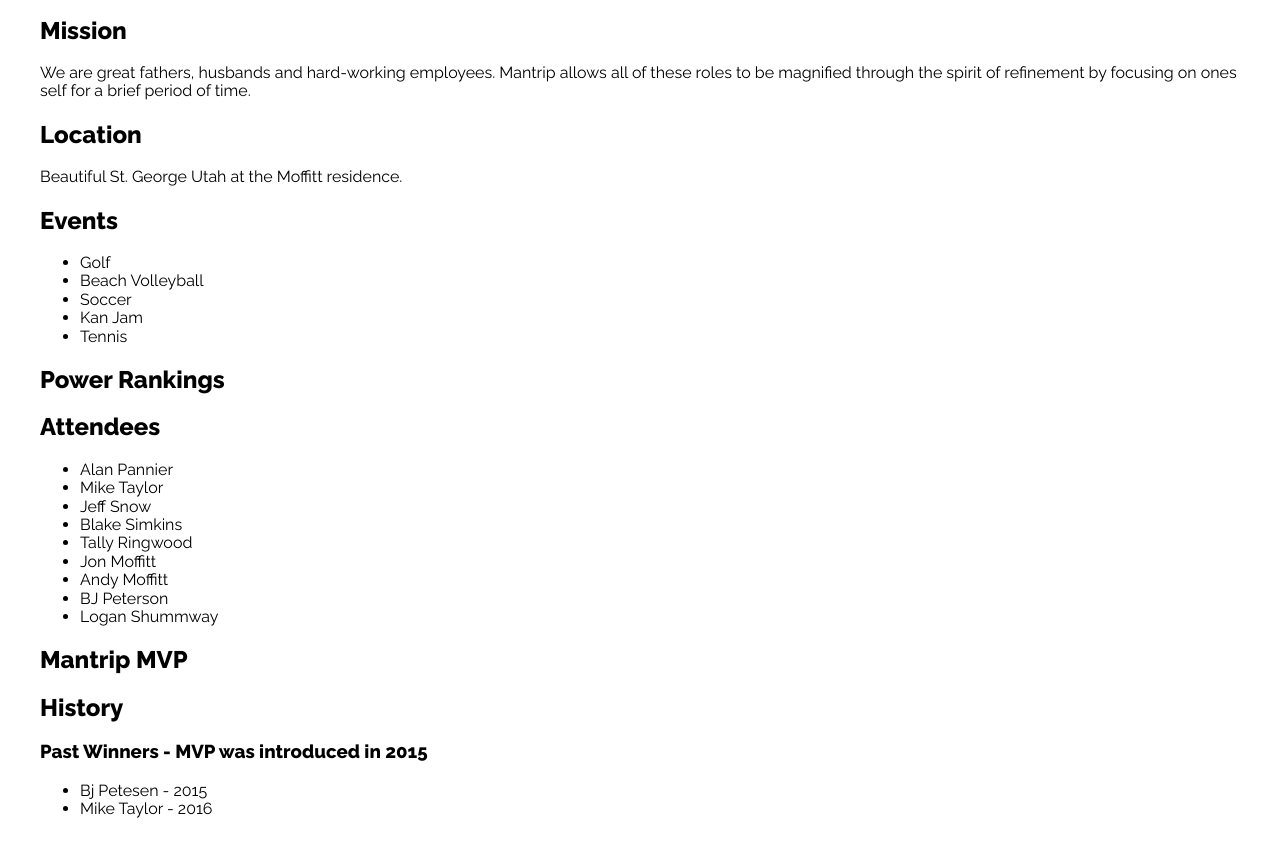
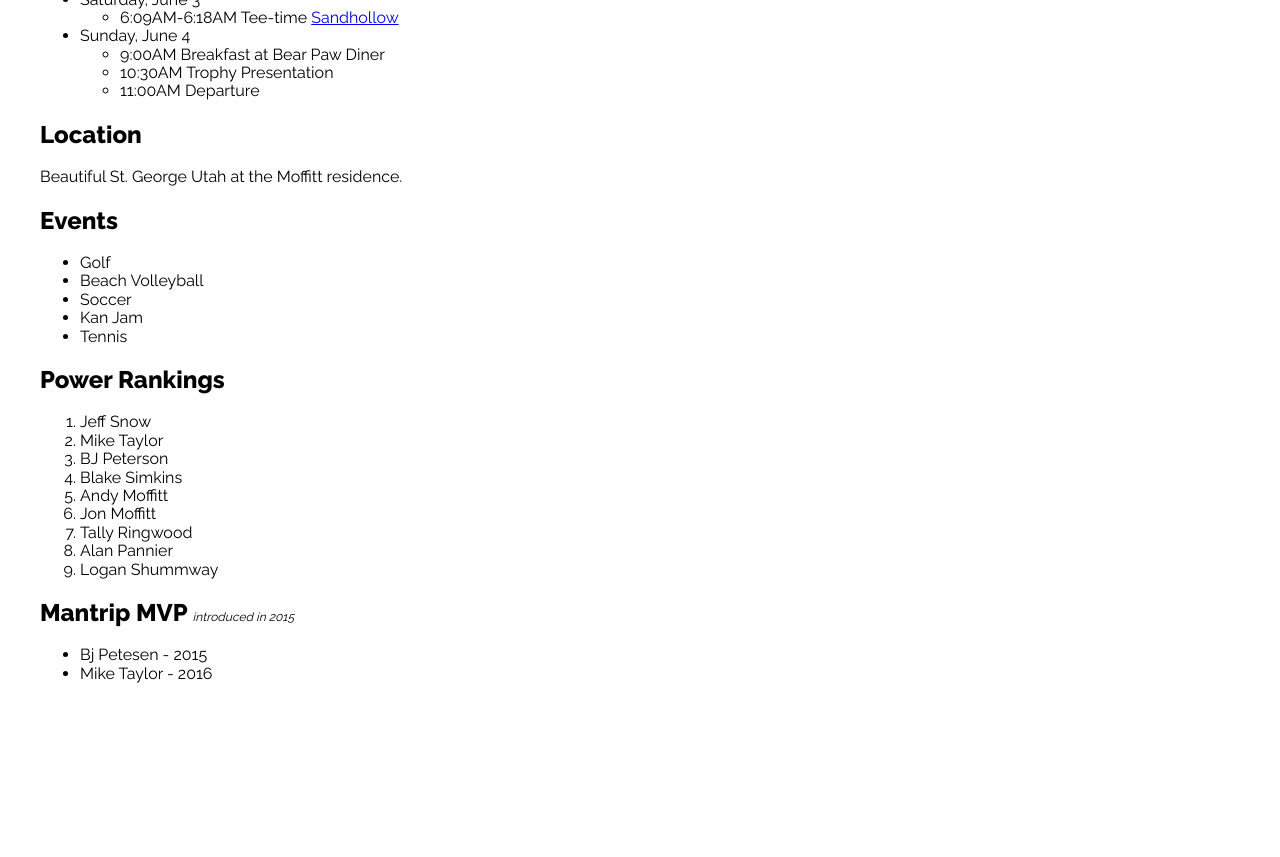
Before and after one commit to blakesimkins/mantrip, a plain HTML site: page index.html in a window 1280 px wide. Shown: the part 1205-2062 px from the top of the page. After the commit the page ends 1944 px from the top, so only its background shows below. Drawn offline with nearby package versions, Linux system fonts and the light colour scheme.

Commit message:
tweaking the copy

```diff
--- a/index.html
+++ b/index.html
@@ -15,6 +15,8 @@
     </section>
     <section class="content--container">
 
+      <h2>Mission</h2>
+      <p>We are great fathers, husbands and hard-working employees. Mantrip allows all of these roles to be magnified through the spirit of refinement by focusing on ones self for a brief period of time.</p>
 
       <h2>Calendar</h2>
         <ul>
@@ -45,8 +47,6 @@
               <li>11:00AM Departure</li>
             </ul>
         </ul>
-      <h2>Mission</h2>
-      <p>We are great fathers, husbands and hard-working employees. Mantrip allows all of these roles to be magnified through the spirit of refinement by focusing on ones self for a brief period of time.</p>
       <h2>Location</h2>
       <p>Beautiful St. George Utah at the Moffitt residence.</p>
       <h2>Events</h2>
@@ -58,21 +58,18 @@
         <li>Tennis</li>
       </ul>
       <h2>Power Rankings</h2>
-      <h2>Attendees</h2>
-        <ul>
-          <li>Alan Pannier</li>
-          <li>Mike Taylor</li>
-          <li>Jeff Snow</li>
-          <li>Blake Simkins</li>
-          <li>Tally Ringwood</li>
-          <li>Jon Moffitt</li>
-          <li>Andy Moffitt</li>
-          <li>BJ Peterson</li>
-          <li>Logan Shummway</li>
-        </ul>
-      <h2>Mantrip MVP</h2>
-      <h2>History</h2>
-      <h3>Past Winners - MVP was introduced in 2015</h3>
+      <ol>
+        <li>Jeff Snow</li>
+        <li>Mike Taylor</li>
+        <li>BJ Peterson</li>
+        <li>Blake Simkins</li>
+        <li>Andy Moffitt</li>
+        <li>Jon Moffitt</li>
+        <li>Tally Ringwood</li>
+        <li>Alan Pannier</li>
+        <li>Logan Shummway</li>
+      </ol>
+      <h2>Mantrip MVP <span class="txt-note">introduced in 2015</span></h2>
       <ul>
         <li>Bj Petesen - 2015</li>
         <li>Mike Taylor - 2016</li>
--- a/scss/styles.scss
+++ b/scss/styles.scss
@@ -51,3 +51,9 @@ body {
   max-width: 1440px;
   padding: 40px;
 }
+
+.txt-note {
+  font-size: 12px;
+  font-weight: normal;
+  font-style: italic;
+}
```
Also changed, not shown: css/styles.css.
